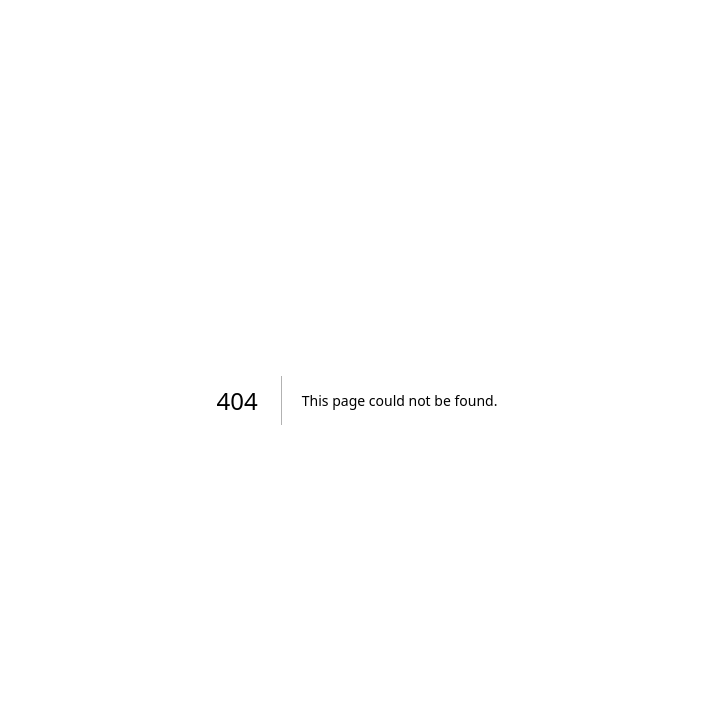
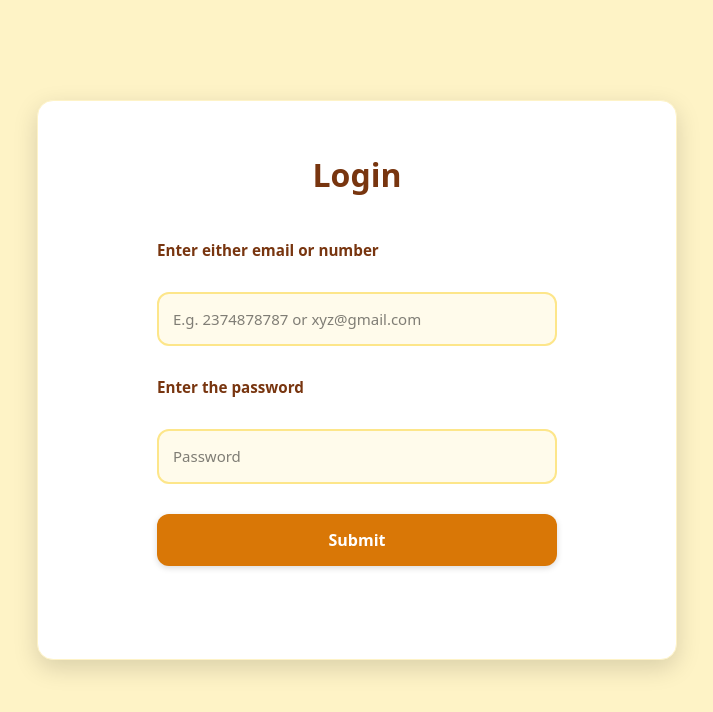
Before and after one commit to RupanshuKundal/UberClone, a Next.js app: page /login in a window 1280 px wide. Before the commit this address had no page. Shown: the top 712 px of the page, without its empty margins (283-996 px from the left). Built offline with nearby package versions, Linux system fonts and the light colour scheme.

Commit message:
Styled login form with centered grid, card effect, and amber theme

```diff
--- /dev/null
+++ b/src/app/login/page.css
@@ -0,0 +1,75 @@
+.grid {
+  display: flex;
+  flex-direction: column;
+  justify-content: flex-start;
+  align-items: center;
+  margin: 100px auto 40px auto;
+  min-height: 70vh;
+  width: 50%;
+  background-color: #ffffff;
+  border: 1px solid #fef3c7;
+  border-radius: 16px;
+  box-shadow: 0 8px 24px rgba(0,0,0,0.15);
+  padding: 50px;
+}
+
+.heading h1 {
+  color: #78350f;
+  font-size: 2rem;
+  font-weight: bold;
+  margin-bottom: 40px;
+  text-align: center;
+}
+
+form {
+  display: flex;
+  flex-direction: column;
+  gap: 30px;
+  width: 100%;
+  max-width: 400px;
+}
+
+label {
+  color: #78350f;
+  font-size: 0.95rem;
+  font-weight: 600;
+}
+
+input {
+  width: 100%;
+  background-color: #fffbeb;
+  border: 2px solid #fde68a;
+  border-radius: 12px;
+  padding: 14px;
+  font-size: 15px;
+  outline: none;
+  transition: all 0.2s ease;
+}
+
+input:focus {
+  border-color: #f59e0b;
+  box-shadow: 0 0 0 2px #fde68a;
+}
+
+button.btn {
+  width: 100%;
+  background-color: #d97706;
+  color: #ffffff;
+  font-weight: bold;
+  padding: 14px;
+  border: none;
+  border-radius: 12px;
+  cursor: pointer;
+  font-size: 16px;
+  box-shadow: 0 2px 6px rgba(0,0,0,0.15);
+  transition: all 0.2s ease;
+}
+
+button.btn:hover {
+  background-color: #b45309;
+  box-shadow: 0 4px 10px rgba(0,0,0,0.2);
+}
+
+button.btn:active {
+  transform: scale(0.95);
+}
--- /dev/null
+++ b/src/app/login/page.js
@@ -0,0 +1,20 @@
+import React from 'react'
+import './page.css';
+const Page = () => {
+  return (
+    <div className="grid">
+      <div className="heading"><h1>Login</h1></div>
+      <form>
+        <label className="en" htmlFor="en"><h4>Enter either email or number</h4></label>
+        <input id="en" placeholder="E.g. 2374878787 or xyz@gmail.com" />
+
+        <label className="pas" htmlFor="pas"><h4>Enter the password</h4></label>
+        <input id="pas" type="password" placeholder="Password" />
+        <button className='btn'>Submit</button>
+      </form>
+    </div>
+  );
+};
+
+
+export default Page
```
Also changed, not shown: package.json (+7 -0 lines), 1 other file (tests, documents, lock files or other folders).
